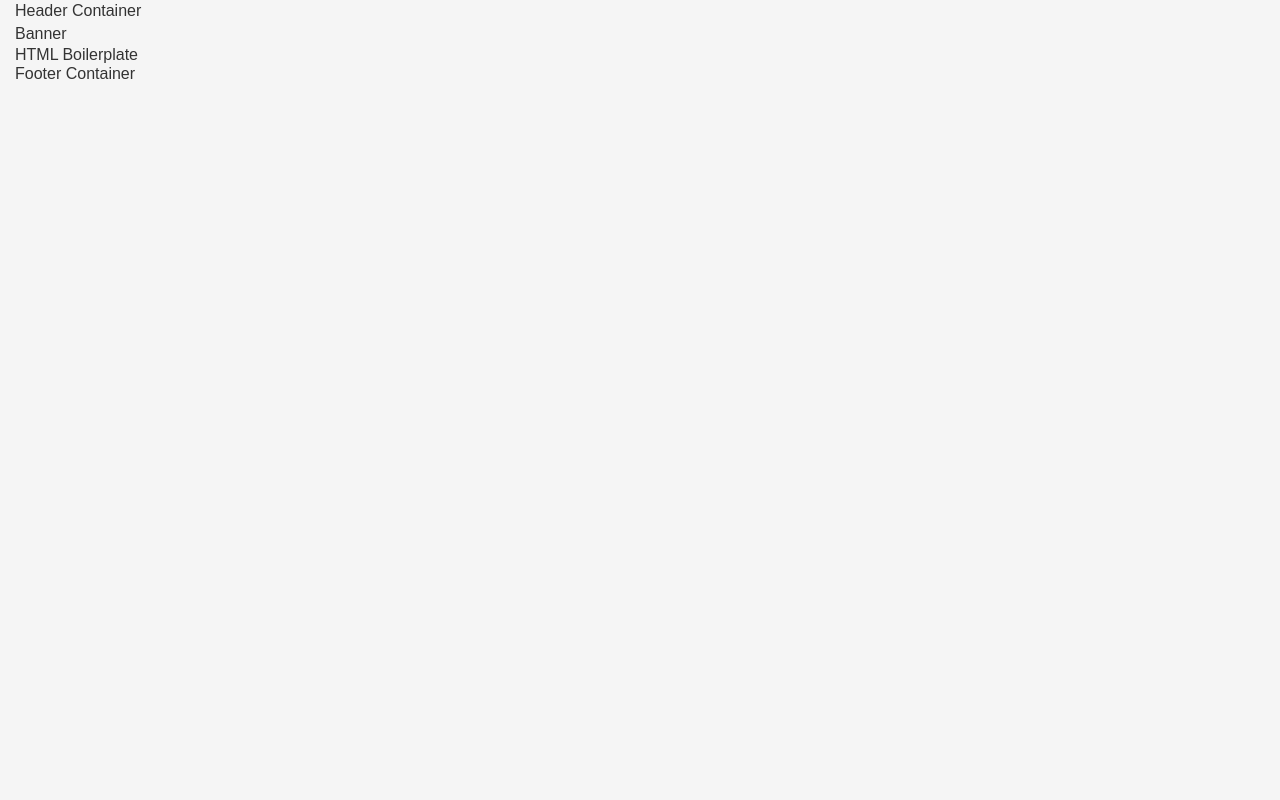
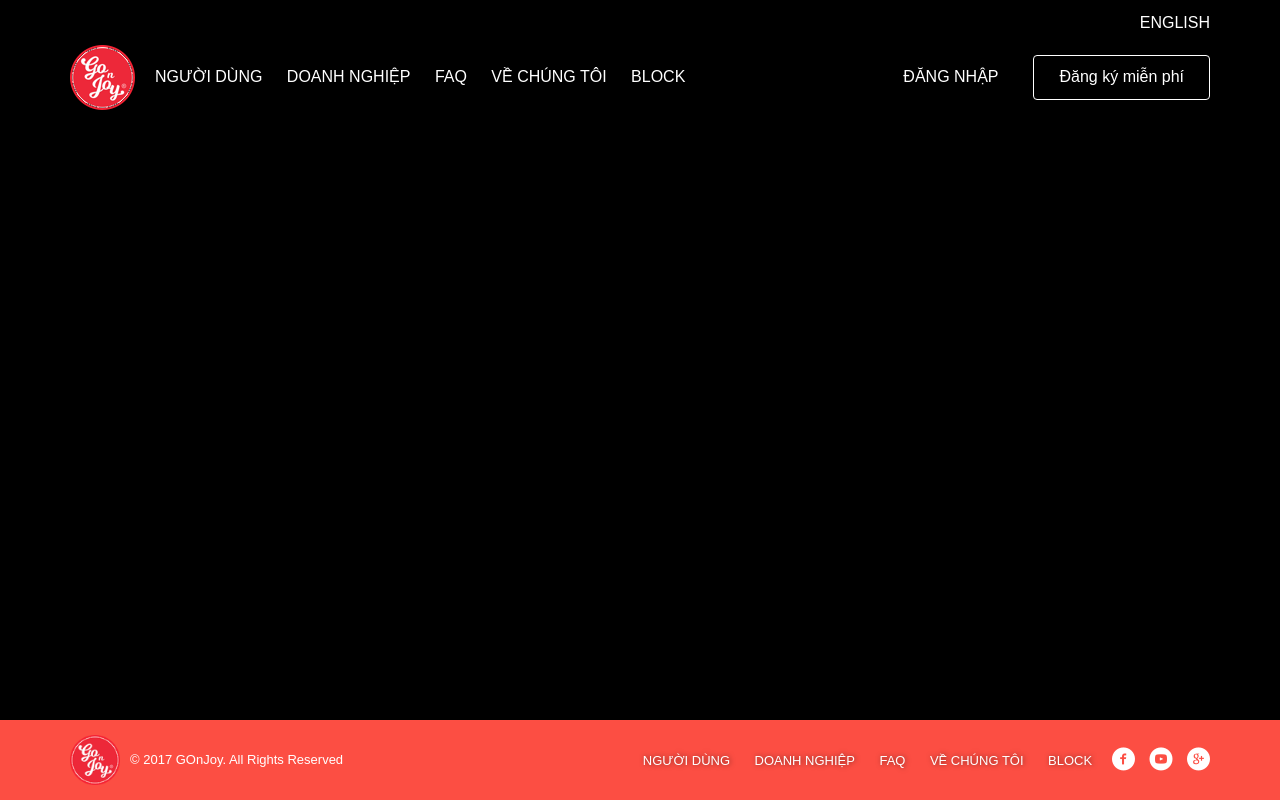
Before and after one commit to txsang/joy, a website: page src/index.html in a window 1280 px wide. Drawn offline with nearby package versions, Linux system fonts and the light colour scheme; files that its build step writes are made by us from their sources; files whose address does not match are found by name.

Commit message:
feat(Layout): add header footer.

```diff
--- a/src/index.html
+++ b/src/index.html
@@ -31,12 +31,37 @@
   <div class="wrapper">
     <!-- include header.html -->
     <header class="header-container">
-  <div class="header-content">
-    <div class="container-fluid">
-      <div class="row">
-        <div class="center">
-          <div class="col-xs-12">
-            <p>Header Container</p>
+  <div class="container-fluid">
+    <div class="row">
+      <div class="container">
+        <div class="header-mobile-content">
+          <h1 class="logo"><a href="#" class="logo-link"><img src="images/partial/logo.png"></a></h1>
+          <button class="btn-menu-mobile">
+            <span class="content-btn"></span>
+          </button>
+        </div>
+        <div class="header-content">
+          <div class="header-content-top">
+            <ul class="top-nav-language">
+              <li class="top-nav-item active"><a href="" class="item-link">English</a></li>
+              <li class="top-nav-item"><a href="" class="item-link">Việt Nam</a></li>
+            </ul>
+          </div>
+          <div class="header-content-bottom">
+            <div class="header-content-left">
+              <h1 class="logo"><a href="#" class="logo-link"><img src="images/partial/logo.png"></a></h1>
+              <ul class="top-nav-menu">
+                <li class="top-nav-menu-item"><a href="" class="item-link">Người dùng</a></li>
+                <li class="top-nav-menu-item"><a href="" class="item-link">Doanh nghiệp</a></li>
+                <li class="top-nav-menu-item"><a href="" class="item-link">FAQ</a></li>
+                <li class="top-nav-menu-item"><a href="" class="item-link">Về chúng tôi</a></li>
+                <li class="top-nav-menu-item"><a href="" class="item-link">Block</a></li>
+              </ul>
+            </div>
+            <div class="header-content-right">
+              <a href="#" class="btn-signin">Đăng nhập</a>
+              <a href="#" class="btn-signup">Đăng ký miễn phí</a>
+            </div>
           </div>
         </div>
       </div>
@@ -44,31 +69,12 @@
   </div>
 </header>
 
-    <!-- include banner.html -->
-    <section class="banner-container">
-  <div class="block-container">
-    <div class="container-fluid">
-      <div class="row">
-        <div class="center">
-          <div class="col-xs-12">
-            <div class="login-form">
-              <p class="title-block">Banner</p>
-            </div>
-          </div>
-        </div>
-      </div>
-    </div>
-  </div>
-  <div class="clearfix"></div>
-</section>
-
     <section class="main-container">
       <div id="a" class="block-container">
         <div class="container-fluid">
           <div class="row">
             <div class="center">
               <div class="col-xs-12">
-                <h4 class="title-block">HTML Boilerplate</h4>
               </div>
             </div>
           </div>
@@ -81,9 +87,26 @@
     <footer class="footer-container">
   <div class="container-fluid">
     <div class="row">
-      <div class="center">
-        <div class="col-md-12">
-          <p>Footer Container</p>
+      <div class="container">
+        <div class="footer-content">
+          <div class="footer-content-left">
+            <h2 class="logo-footer"><a href="#" class="logo-link"><img src="images/partial/logo.png"></a></h2>
+            <span>&copy; 2017 GOnJoy. All Rights Reserved</span>
+          </div>
+          <div class="footer-content-right">
+            <ul class="top-nav-menu">
+              <li class="top-nav-menu-item"><a href="" class="item-link">Người dùng</a></li>
+              <li class="top-nav-menu-item"><a href="" class="item-link">Doanh nghiệp</a></li>
+              <li class="top-nav-menu-item"><a href="" class="item-link">FAQ</a></li>
+              <li class="top-nav-menu-item"><a href="" class="item-link">Về chúng tôi</a></li>
+              <li class="top-nav-menu-item"><a href="" class="item-link">Block</a></li>
+            </ul>
+            <ul class="bottom-social-list">
+              <li class="social-item"><a href="" class="item-link"><i class="j-facebook"></i></a></li>
+              <li class="social-item"><a href="" class="item-link"><i class="j-youtube"></i></a></li>
+              <li class="social-item"><a href="" class="item-link"><i class="j-google"></i></a></li>
+            </ul>
+          </div>
         </div>
       </div>
     </div>
--- a/src/styles/base/_button.scss
+++ b/src/styles/base/_button.scss
@@ -0,0 +1,21 @@
+.btn-signup {
+  display: inline-block;
+  padding: 10px 25px;
+  color: #fff;
+  border: 1px solid #fff;
+  margin-left: 10px;
+  border-radius: 4px;
+  &:hover {
+    color: #fff;
+  }
+}
+
+.btn-signin {
+  color: #fff;
+  display: inline-block;
+  padding: 10px 25px;
+  text-transform: uppercase;
+  &:hover {
+    color: #fff;
+  }
+}
--- a/src/styles/base/_fonts.scss
+++ b/src/styles/base/_fonts.scss
@@ -0,0 +1,38 @@
+@font-face {
+  font-family: 'joy';
+  src:  url('../fonts/joy.eot?74nfuw');
+  src:  url('../fonts/joy.eot?74nfuw#iefix') format('embedded-opentype'),
+    url('../fonts/joy.ttf?74nfuw') format('truetype'),
+    url('../fonts/joy.woff?74nfuw') format('woff'),
+    url('../fonts/joy.svg?74nfuw#joy') format('svg');
+  font-weight: normal;
+  font-style: normal;
+}
+
+[class^="j-"], [class*=" j-"] {
+  /* use !important to prevent issues with browser extensions that change fonts */
+  font-family: 'joy' !important;
+  speak: none;
+  font-style: normal;
+  font-weight: normal;
+  font-variant: normal;
+  text-transform: none;
+  line-height: 1;
+
+  /* Better Font Rendering =========== */
+  -webkit-font-smoothing: antialiased;
+  -moz-osx-font-smoothing: grayscale;
+}
+
+.j-arrow-right:before {
+  content: "\e900";
+}
+.j-facebook:before {
+  content: "\e901";
+}
+.j-google:before {
+  content: "\e902";
+}
+.j-youtube:before {
+  content: "\e903";
+}
--- a/src/styles/base/_reset.scss
+++ b/src/styles/base/_reset.scss
@@ -17,8 +17,12 @@ html, body {
   min-height: 100%;
 }
 
+.main-container {
+  height: calc(100vh - 190px)
+}
+
 body {
-  background-color: #f5f5f5;
+  background-color: #000;
   font-family: Arial, sans-serif;
   font-weight: 400;
   color: #333333;
--- a/src/styles/layout/_footer.scss
+++ b/src/styles/layout/_footer.scss
@@ -0,0 +1,67 @@
+.footer-container {
+  background-color: #fc4e43;
+}
+.footer-content {
+  @include flexbox();
+  @include align-items(center);
+  @include justify-content(space-between);
+  padding: 15px 0;
+  .footer-content-left {
+    color: #fff;
+    font-size: 13px;
+    @include flexbox();
+    @include align-items(center);
+    @include justify-content(space-between);
+  }
+  .footer-content-right {
+    @include flexbox();
+    @include align-items(center);
+    @include justify-content(space-between);
+  }
+  .top-nav-menu {
+    list-style: none;
+    display: inline-block;
+    margin-left: -10px;
+    margin-right: -10px;
+  }
+  .top-nav-menu-item {
+    padding: 10px;
+    display: inline-block;
+    .item-link {
+      font-size: 13px;
+      color: #fff;
+      text-transform: uppercase;
+      text-shadow: 1px 0 5px rgba(0,0,0,.5)
+    }
+  }
+  .bottom-social-list {
+    display: inline-block;
+    padding-left: 20px;
+    margin-left: -5px;
+    margin-right: -5px;
+  }
+  .social-item {
+    display: inline-block;
+    padding: 0 5px;
+    .item-link {
+      font-size: 23px;
+      color: #fff;
+      position: relative;
+      top: 1px;
+    }
+  }
+}
+
+.logo-footer {
+  margin-right: 10px;
+  height: 50px;
+  width: 50px;
+  .logo-link {
+    display: inline-block;
+  }
+  img {
+    display: inline-block;
+    max-width: 100%;
+    height: auto;
+  }
+}
--- a/src/styles/layout/_header.scss
+++ b/src/styles/layout/_header.scss
@@ -0,0 +1,78 @@
+.header-mobile-content {
+  display: none;
+}
+
+.header-content {
+  .header-content-top {
+    text-align: right;
+    position: relative;
+    height: 45px;
+  }
+  .header-content-bottom {
+    @include flexbox();
+    @include align-items(center);
+    @include justify-content(space-between);
+  }
+  .top-nav-language {
+    position: absolute;
+    max-height: 45px;
+    right: 0;
+    padding-top: 45px;
+    overflow: hidden;
+    @include transition(all .3s);
+    &:hover {
+      max-height: 90px;
+    }
+  }
+  .top-nav-item {
+    position: relative;
+    display: block;
+    height: 45px;
+    line-height: 45px;
+    &.active {
+      position: absolute;
+      top: 0;
+      right: 0;
+    }
+    .item-link {
+      color: #fff;
+      text-transform: uppercase;
+      text-shadow: 1px 0 5px rgba(0,0,0,.5)
+    }
+  }
+  .header-content-left,
+  .header-content-right {
+    @include flexbox();
+    @include align-items(center);
+    @include justify-content(space-between);
+  }
+  .top-nav-menu {
+    list-style: none;
+    display: inline-block;
+    margin-left: -10px;
+    margin-right: -10px;
+  }
+  .top-nav-menu-item {
+    padding: 10px;
+    display: inline-block;
+    .item-link {
+      color: #fff;
+      text-transform: uppercase;
+      text-shadow: 1px 0 5px rgba(0,0,0,.5)
+    }
+  }
+}
+
+.logo {
+  margin-right: 20px;
+  height: 65px;
+  width: 65px;
+  .logo-link {
+    display: inline-block;
+  }
+  img {
+    display: inline-block;
+    max-width: 100%;
+    height: auto;
+  }
+}
```
Also changed, not shown: src/views/layouts/footer.html (+20 -3 lines), src/views/layouts/header.html (+31 -6 lines), src/views/pages/index.html (+0 -4 lines), src/fonts/joy.ttf (added), src/fonts/joy.woff (added), src/images/partial/logo.png (added), 2 other files.
